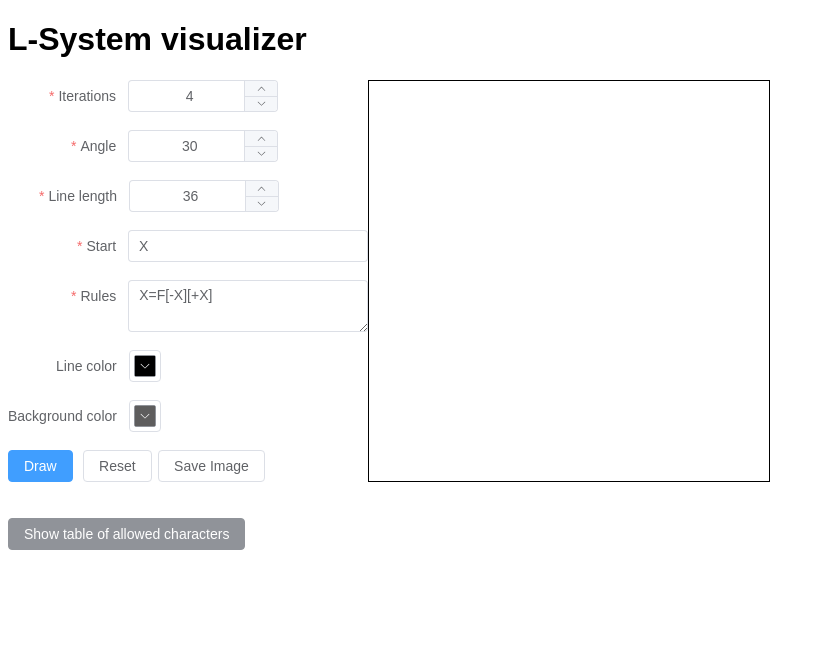
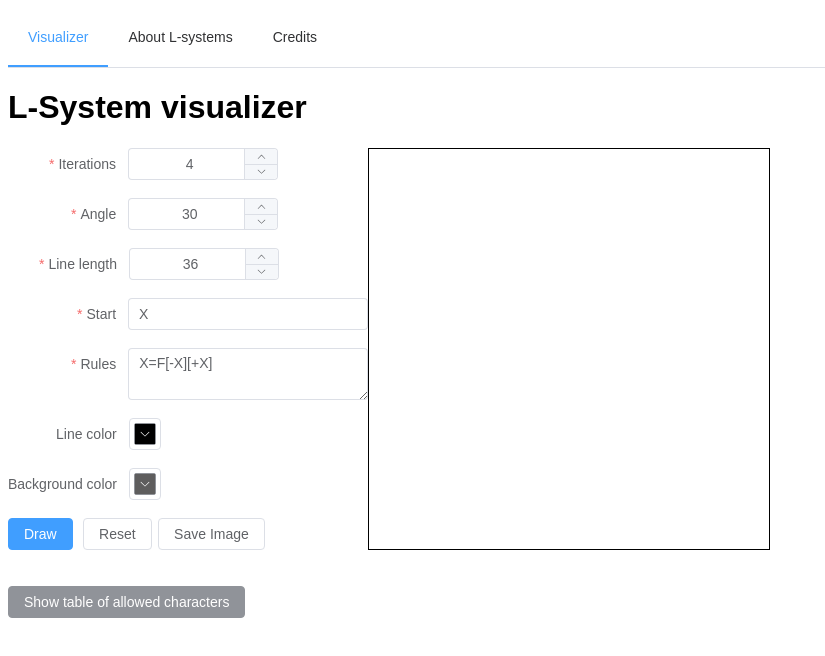
Before and after one commit to mirstigais/lsystem, a Vue app: page /visualizer in a window 1280 px wide. Shown: the top 656 px of the page, without its empty margins (0-825 px from the left). Built offline with nearby package versions, Linux system fonts and the light colour scheme.

Commit message:
Added router and menu bar

```diff
--- a/package.json
+++ b/package.json
@@ -14,7 +14,8 @@
     "element-plus": "^2.6.2",
     "p5": "^1.9.0",
     "pinia": "^2.1.7",
-    "vue": "^3.3.4"
+    "vue": "^3.3.4",
+    "vue-router": "^4.3.0"
   },
   "devDependencies": {
     "@types/node": "^20.10.4",
--- a/src/App.vue
+++ b/src/App.vue
@@ -1,7 +1,39 @@
+<template>
+  <el-menu
+    :default-active="activeIndex"
+    class="el-menu-demo"
+    mode="horizontal"
+    @select="handleSelect"
+  >
+    <el-menu-item index="1">Visualizer</el-menu-item>
+    <el-menu-item index="2">About L-systems</el-menu-item>
+    <el-menu-item index="3">Credits</el-menu-item>
+  </el-menu>
+  <router-view/>
+</template>
+
 <script setup lang="ts">
-import LSystemVisualizer from './components/LSystemVisualizer.vue'
+import { ref } from 'vue';
+import { useRouter, RouterView } from 'vue-router'
+
+const activeIndex = ref('1');
+const router = useRouter();
+
+const handleSelect = (key: string, keyPath: string[]) => {
+  console.log(key, keyPath);
+  switch(key) {
+    case '1': {
+      router.push({path: '/visualizer'});
+      break;
+    }
+    case '2': {
+      router.push({path: '/about'});
+      break;
+    }
+    case '3': {
+      router.push({path: '/credits'});
+      break;
+    }
+  }
+}
 </script>
-
-<template>
-  <LSystemVisualizer/>
-</template>
--- a/src/components/LSystemVisualizer.vue
+++ /dev/null
@@ -1,25 +0,0 @@
-<template>
-    <h1>L-System visualizer</h1>
-    <div id="mainContent">
-        <InputForm  @form-submitted="handleFormSubmitted"/>
-        <CanvasComponent/>
-    </div>
-    <br>
-    <TableOfCharacters/>
-</template>
-<script setup lang="ts">
-    import TableOfCharacters from '../components/TableOfCharacters.vue'
-    import CanvasComponent from '../components/CanvasComponent.vue'
-    import InputForm from '../components/InputForm.vue'
-
-    const handleFormSubmitted = (formData: any) => {
-        console.log('Form submitted in parent component:', formData);
-        // Handle the form data in the parent component
-    }
-</script>
-<style scoped>
-    #mainContent {
-        display: flex;
-        width: 100%
-    }
-</style>
--- a/src/main.ts
+++ b/src/main.ts
@@ -4,6 +4,7 @@ import 'element-plus/dist/index.css'
 import { createPinia } from 'pinia'
 import './style.css';
 import App from './App.vue';
+import router from './plugins/router';
 
 // import 'bootstrap/dist/css/bootstrap.css';
 
@@ -12,5 +13,6 @@ const app = createApp(App);
 
 app.use(store);
 app.use(ElementPlus);
+app.use(router);
 
 app.mount('#app')
--- /dev/null
+++ b/src/plugins/router.ts
@@ -0,0 +1,19 @@
+import { createRouter, createWebHistory } from 'vue-router'
+
+export default createRouter({
+  history: createWebHistory(),
+  routes: [
+    {
+      path: '/visualizer',
+      component: () => import('@views/Visualizer.vue'),
+    },
+    {
+      path: '/about',
+      component: () => import('@views/About.vue'),
+    },
+    {
+      path: '/credits',
+      component: () => import('@views/Credits.vue'),
+    },
+  ],
+})
--- /dev/null
+++ b/src/views/About.vue
@@ -0,0 +1,2 @@
+<template>
+</template>
--- /dev/null
+++ b/src/views/Credits.vue
@@ -0,0 +1,2 @@
+<template>
+</template>
--- /dev/null
+++ b/src/views/Visualizer.vue
@@ -0,0 +1,21 @@
+<template>
+    <h1>L-System visualizer</h1>
+    <div id="mainContent">
+        <InputForm />
+        <CanvasComponent/>
+    </div>
+    <br>
+    <TableOfCharacters/>
+</template>
+<script setup lang="ts">
+  import TableOfCharacters from '../components/TableOfCharacters.vue'
+  import CanvasComponent from '../components/CanvasComponent.vue'
+  import InputForm from '../components/InputForm.vue'
+
+</script>
+<style scoped>
+  #mainContent {
+      display: flex;
+      width: 100%
+  }
+</style>
--- a/vite.config.ts
+++ b/vite.config.ts
@@ -5,7 +5,7 @@ import path from 'path';
 // https://vitejs.dev/config/
 export default defineConfig({
   plugins: [vue()],
-  base: '/lsystem/',
+  base: '/',
   resolve: {
     alias: {
       '@': path.resolve(__dirname, './src'),
@@ -13,7 +13,9 @@ export default defineConfig({
       '@services': path.resolve(__dirname, './src/services'),
       '@models': path.resolve(__dirname, './src/models'),
       '@utils': path.resolve(__dirname, './src/utils'),
-      '@stores': path.resolve(__dirname, './src/stores')
+      '@stores': path.resolve(__dirname, './src/stores'),
+      '@plugins': path.resolve(__dirname, './src/plugins'),
+      '@views': path.resolve(__dirname, './src/views')
     },
   },
 })
```
Also changed, not shown: src/components/HelloWorld.vue (deleted, +0 -38 lines), 1 other file (tests, documents, lock files or other folders).
